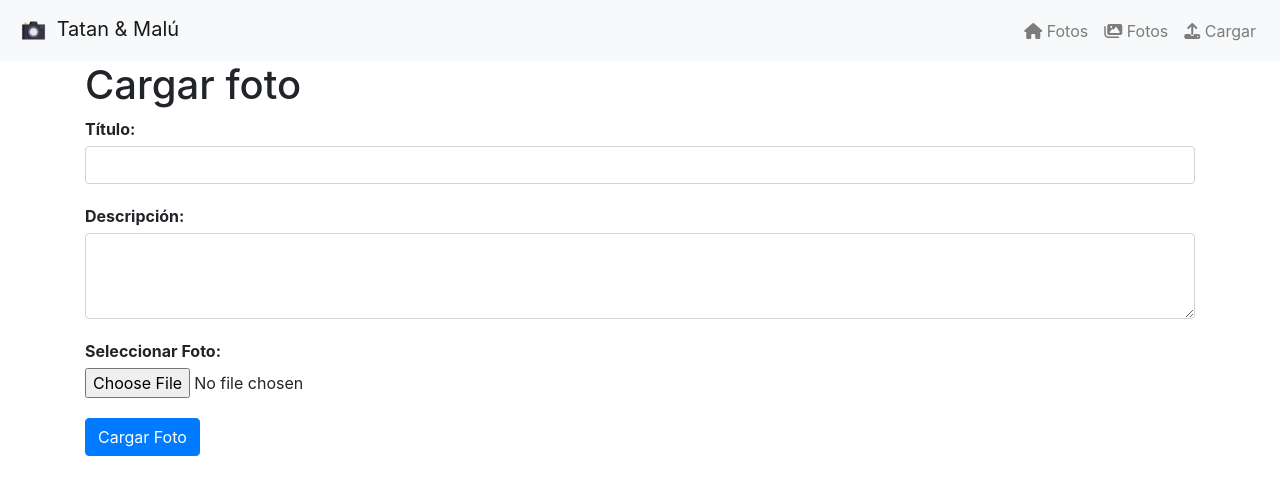
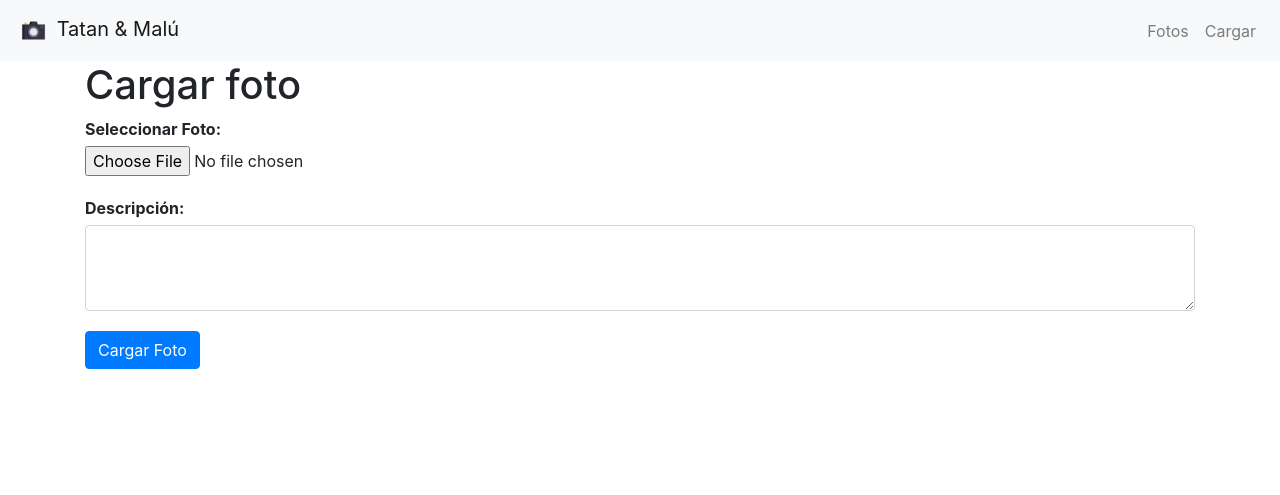
Before and after one commit to JonaThanPabonP/AlbumBoda, a Flask app: page /upload in a window 1280 px wide. Shown: the top 495 px of the page. Run offline with Flask 3, Linux system fonts and the light colour scheme; some libraries are stand-ins or nearby versions.

Commit message:
Configuración base de datos y almacenamiento en la nube, con fallos

```diff
--- a/app.py
+++ b/app.py
@@ -1,12 +1,15 @@
 from flask import Flask, redirect, render_template, request, url_for, flash
 import os
 from werkzeug.utils import secure_filename
-from config import Config
+from config import Config, Firebase
 from models import mydb, Fotos
+from PIL import Image
 
 app = Flask(__name__)
 app.config.from_object(Config)
 mydb.init_app(app)
+
+firebase = Firebase()
 
 @app.route('/')
 def index():
@@ -24,11 +27,14 @@ def upload():
         if file.filename == '':
             flash('Debe seleccionar una foto', 'error')
             return redirect(url_for('upload'))
-        filename = secure_filename(file.filename)
-        description = request.form['description']
-        title = request.form['title']
-        file.save(os.path.join(app.config['UPLOAD_FOLDER'], filename))
-        fotos = Fotos(titulo=title, archivo=filename, descripcion=description)
+        image = Image.open(file)
+        image = image.convert('RGB')
+        image.thumbnail((1024,1024))
+        nombre = secure_filename(file.filename)
+        firebase.upload_file("local_file_path", "gs://albumboda-5f8d0.appspot.com")
+        image.save(os.path.join(app.config['UPLOAD_FOLDER'], nombre), optimize=True, quality=60)
+        descripcion = request.form['descripcion']
+        fotos = Fotos(nombre=nombre, descripcion=descripcion, estado='A')
         mydb.session.add(fotos)
         mydb.session.commit()
 
--- a/requirements.txt
+++ b/requirements.txt
@@ -7,3 +7,4 @@ mysql-connector-python==8.0.32
 PyMySQL==1.0.2
 SQLAlchemy==2.0.5.post1
 sqlparse==0.4.3
+Pillow==9.5.0
--- a/templates/base.html
+++ b/templates/base.html
@@ -18,13 +18,10 @@
       <div class="collapse navbar-collapse" id="navbarNav">
         <ul class="navbar-nav ml-auto">
           <li class="nav-item">
-            <a class="nav-link" href="{{ url_for('fotos') }}"><i class="fas fa-home"></i> Fotos</a>
+            <a class="nav-link" href="{{ url_for('fotos') }}">Fotos</a>
           </li>
           <li class="nav-item">
-            <a class="nav-link" href="{{ url_for('fotos') }}"><i class="fas fa-images"></i> Fotos</a>
-          </li>
-          <li class="nav-item">
-            <a class="nav-link" href="{{ url_for('upload') }}"><i class="fas fa-upload"></i> Cargar</a>
+            <a class="nav-link" href="{{ url_for('upload') }}">Cargar</a>
           </li>
         </ul>
       </div>
--- a/templates/upload.html
+++ b/templates/upload.html
@@ -6,16 +6,12 @@
 <h1>Cargar foto</h1>
 <form method="POST" action="{{ url_for('upload') }}" enctype="multipart/form-data">
     <div class="form-group">
-      <label for="title">Título:</label>
-      <input type="text" class="form-control" id="title" name="title" required>
+      <label for="file">Seleccionar Foto:</label>
+      <input type="file" class="form-control-file" id="file" name="file" required>
     </div>
     <div class="form-group">
-      <label for="description">Descripción:</label>
-      <textarea class="form-control" id="description" name="description" rows="3" required></textarea>
-    </div>
-    <div class="form-group">
-      <label for="file">Seleccionar Foto:</label>
-      <input type="file" class="form-control-file" id="file" name="file" required>
+      <label for="descripcion">Descripción:</label>
+      <textarea class="form-control" id="descripcion" name="descripcion" rows="3"></textarea>
     </div>
     <button type="submit" class="btn btn-primary">Cargar Foto</button>
   </form>
```
Also changed, not shown: config.py (+22 -0 lines), static/fotos/foto.png (added), static/fotos/fotodoc.jpg (added), static/js/main.js (added).
